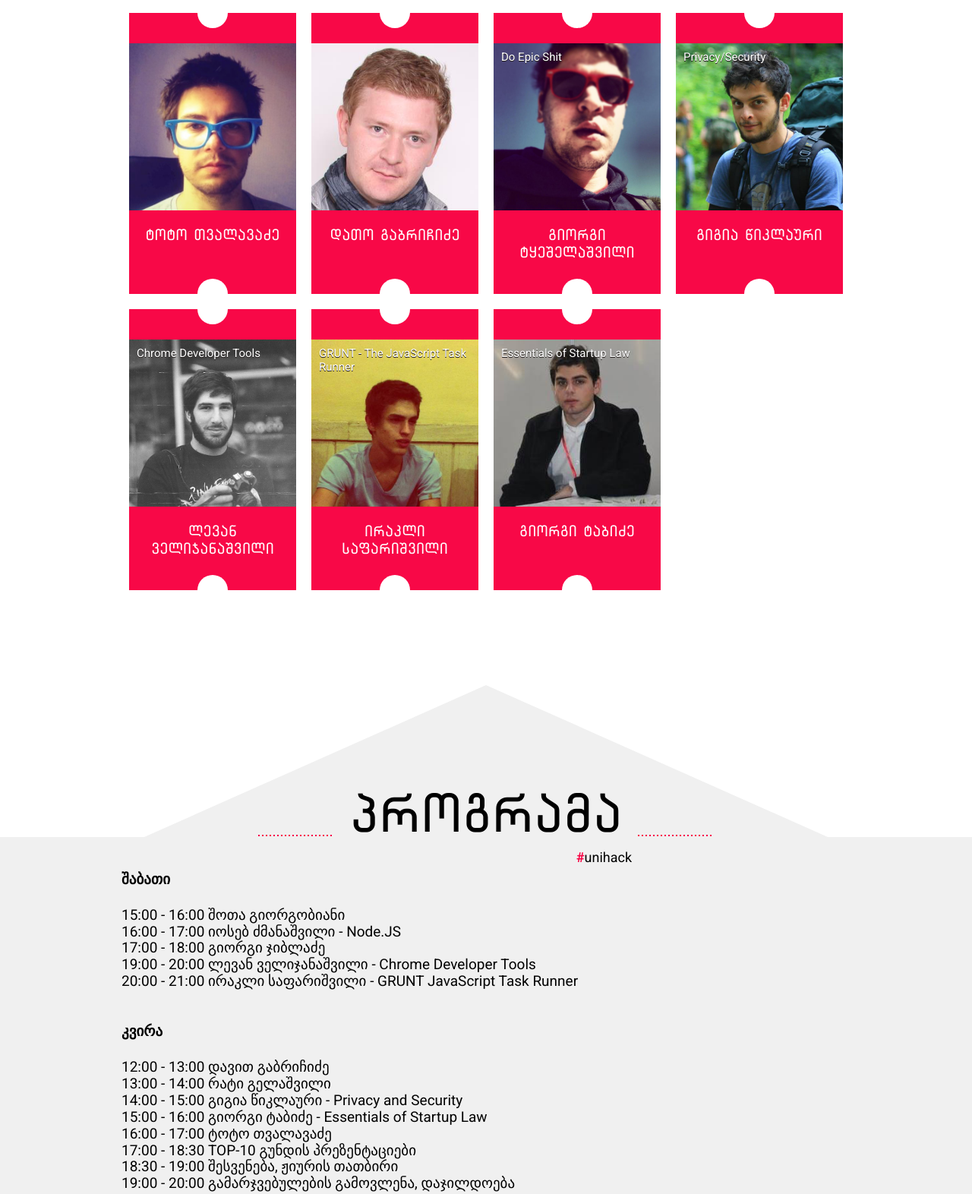
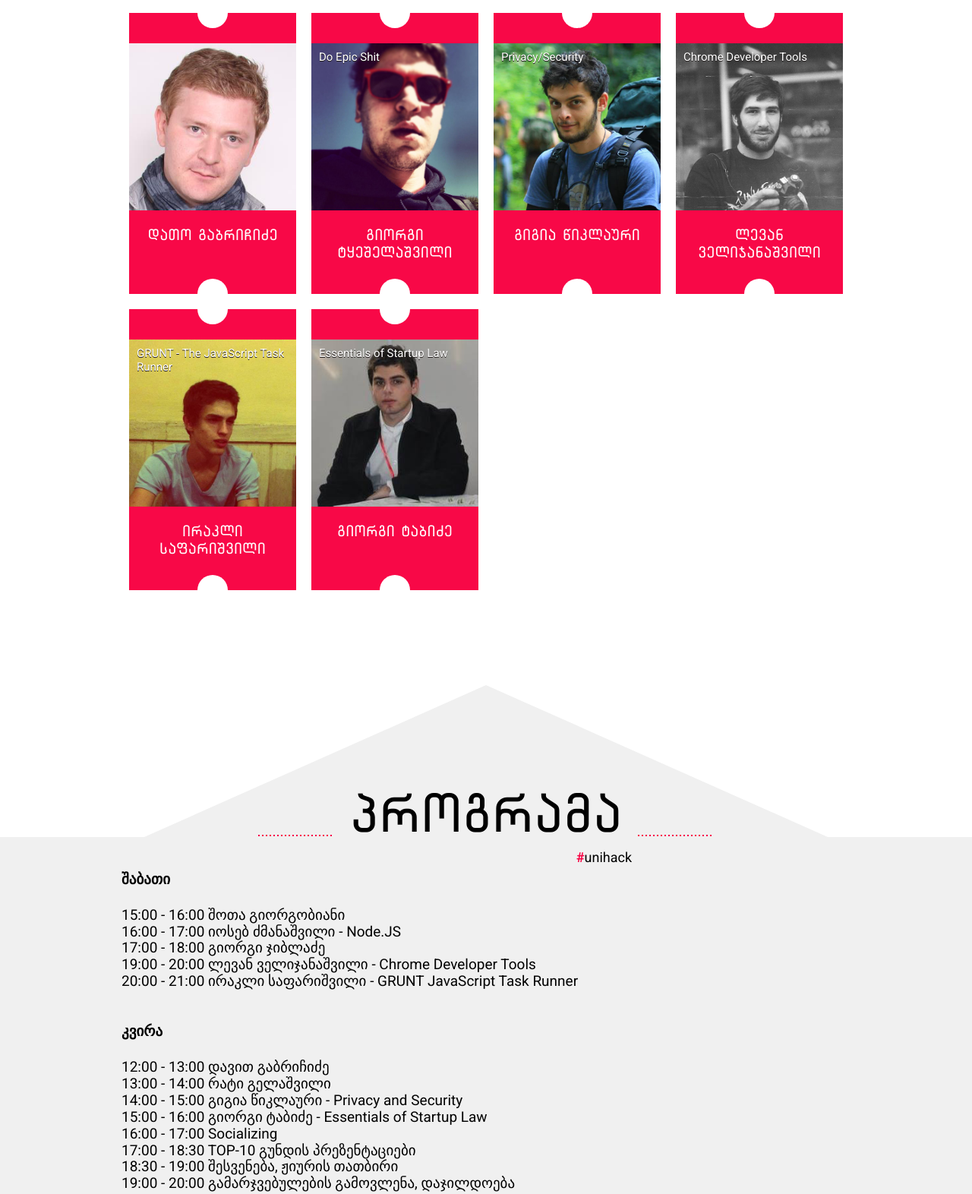
Before and after one commit to uniHackio/cst.unihack.ge, a website: page index.html in a window 1280 px wide. Shown: the part 2377-3949 px from the top of the page at 76% size. Drawn offline with nearby package versions, Linux system fonts and the light colour scheme; some packages are replaced by stand-ins of ours; files whose address does not match are found by name.

Commit message:
remove toto

```diff
--- a/index.html
+++ b/index.html
@@ -146,16 +146,6 @@ Come and code like a motherfucker. DO EPIC SHIT!">
             <li>
                 <div class="inner">
                     <div class="topic"></div>
-                    <img src="/images/speaker/tvaladze.png" alt="ტოტო თვალავაძე">
-                    <div class="info">
-                        <span class="name">ტოტო თვალავაძე</span>
-                        <span class="position">IxD, iOS App-maker, Owner of Sixty Three Bits </span>
-                    </div>
-                </div>
-            </li>
-            <li>
-                <div class="inner">
-                    <div class="topic"></div>
                     <img src="/images/speaker/gabrichidze.png" alt="დათო გაბრიჩიძე">
                     <div class="info">
                         <span class="name">დათო გაბრიჩიძე</span>
@@ -237,7 +227,7 @@ Come and code like a motherfucker. DO EPIC SHIT!">
           13:00 - 14:00 რატი გელაშვილი<br>
           14:00 - 15:00 გიგია წიკლაური - Privacy and Security<br>
           15:00 - 16:00 გიორგი ტაბიძე - Essentials of Startup Law<br>
-          16:00 - 17:00 ტოტო თვალავაძე<br>
+          16:00 - 17:00 Socializing<br>
           17:00 - 18:30 TOP-10 გუნდის პრეზენტაციები<br>
           18:30 - 19:00 შესვენება, ჟიურის თათბირი<br>
           19:00 - 20:00 გამარჯვებულების გამოვლენა, დაჯილდოება<br>
```
Also changed, not shown: agenda/index.html (+1 -1 lines), images/speaker/tvaladze.png (deleted).
